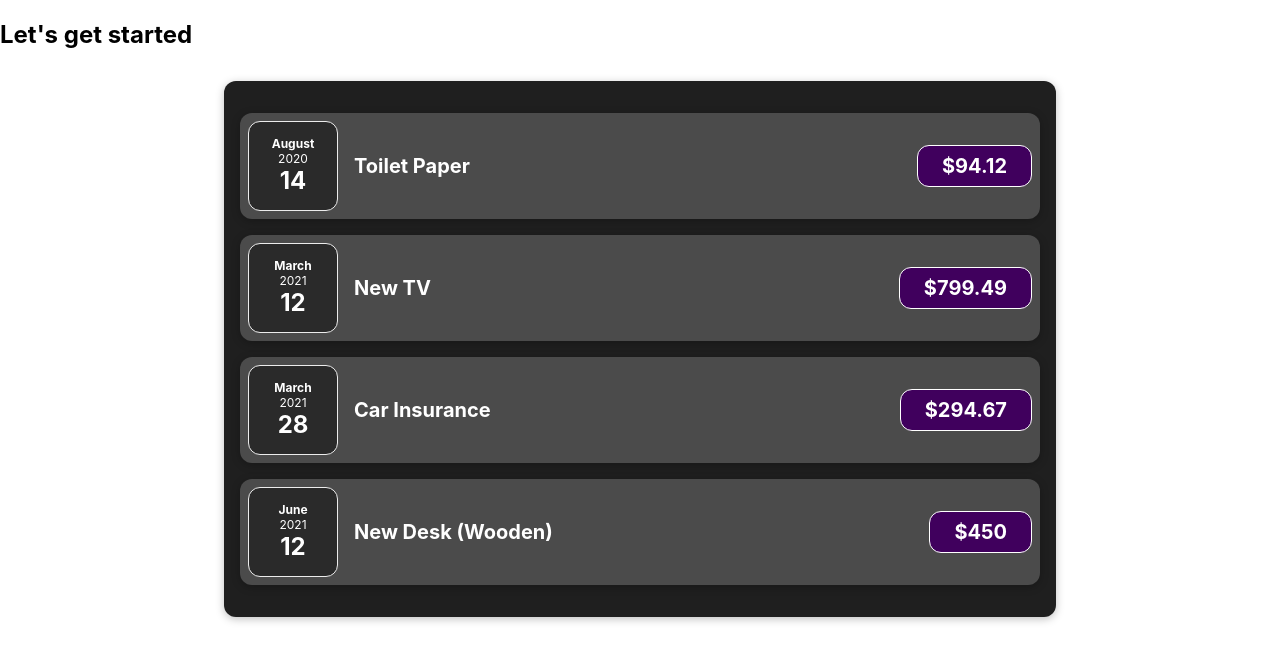
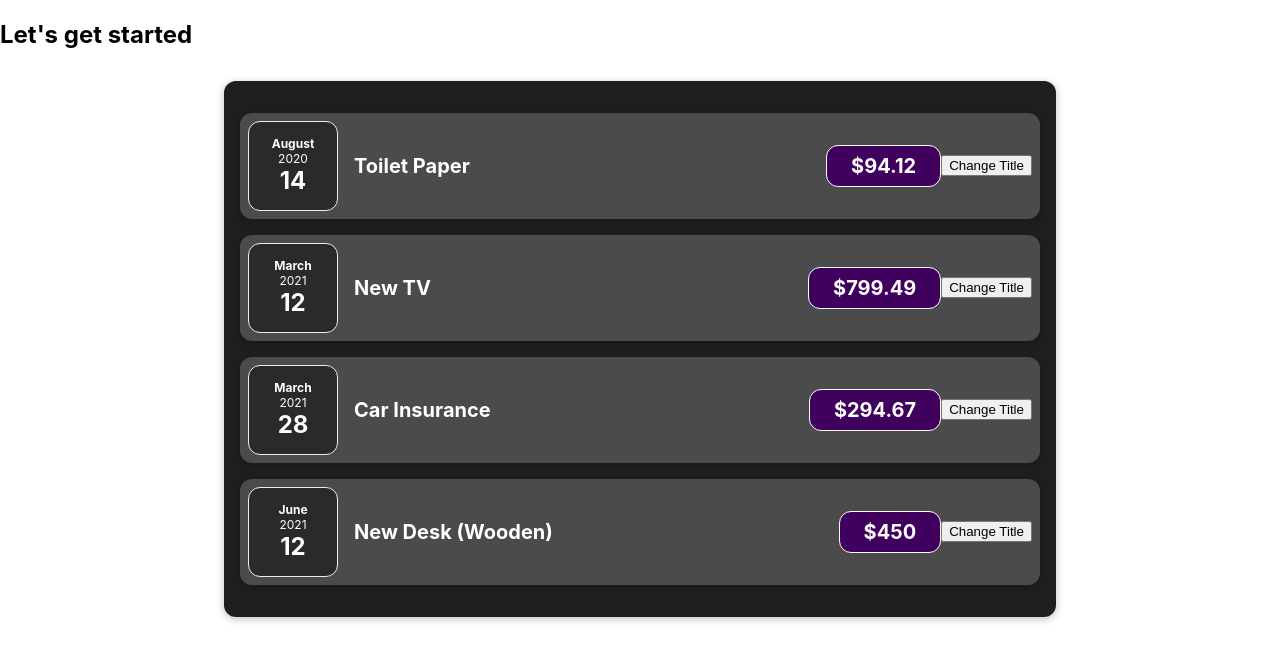
Before and after one commit to johnpitchko/react-complete-guide, a React (Create React App) app: page / in a window 1280 px wide. Shown: the top 662 px of the page. Built offline with nearby package versions, Linux system fonts and the light colour scheme.

Commit message:
Complete 48

```diff
--- a/src/components/Expenses/ExpenseItem.js
+++ b/src/components/Expenses/ExpenseItem.js
@@ -3,13 +3,20 @@
 import ExpenseDate from './ExpenseDate';
 
 const ExpenseItem = (props) => {
+  let title = props.title;
+
+  const clickHandler = () => {
+    title = 'Updated';
+  };
+
   return (
     <Card className='expense-item'>
       <ExpenseDate date={props.date} />
       <div className='expense-item__description'>
-        <h2>{props.title}</h2>
+        <h2>{title}</h2>
         <div className='expense-item__price'>${props.amount}</div>
       </div>
+      <button onClick={clickHandler}>Change Title</button>
     </Card>
   );
 }
```
Also changed, not shown: 1 other file (tests, documents, lock files or other folders).
